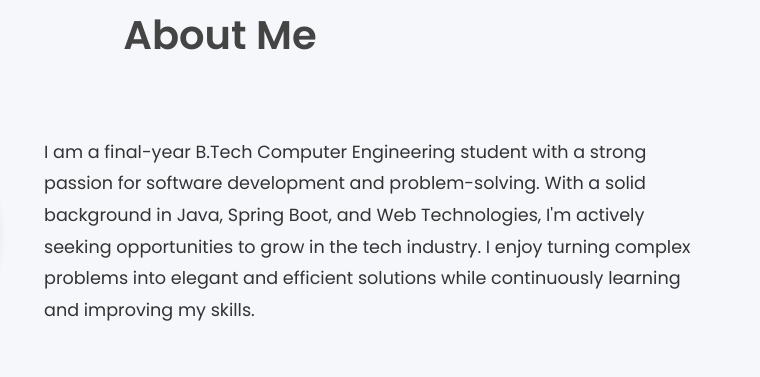
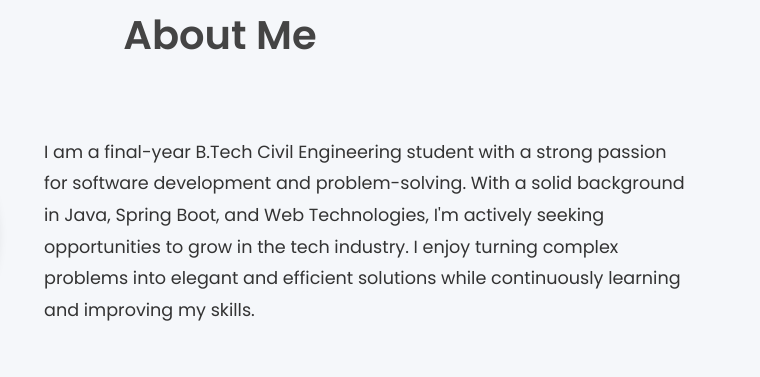
Before and after one commit to Vaishnavi-Phad/SonamKendrePortfolio, a plain HTML site: page index.html in a window 1280 px wide. Shown: the part 780-1157 px from the top of the page, 420-1180 px from the left. Drawn offline with Linux system fonts and the light colour scheme.

Commit message:
Update index.html

```diff
--- a/index.html
+++ b/index.html
@@ -209,7 +209,7 @@
     <div style="display: flex; flex-wrap: wrap; justify-content: center; align-items: center; gap: 3rem;">
       <img src="tool/WhatsApp Image 2025-05-10 at 12.33.47_4f030696.jpg" alt="Sonam Kendre" style="width: 250px; height: 250px; border-radius: 50%; box-shadow: 0 4px 12px rgba(0,0,0,0.15);"/>
       <p style="max-width: 650px; font-size: 1.1rem; line-height: 1.8;">
-        I am a final-year B.Tech Computer Engineering student with a strong passion for software development and problem-solving. With a solid background in Java, Spring Boot, and Web Technologies, I'm actively seeking opportunities to grow in the tech industry. I enjoy turning complex problems into elegant and efficient solutions while continuously learning and improving my skills.
+        I am a final-year B.Tech Civil Engineering student with a strong passion for software development and problem-solving. With a solid background in Java, Spring Boot, and Web Technologies, I'm actively seeking opportunities to grow in the tech industry. I enjoy turning complex problems into elegant and efficient solutions while continuously learning and improving my skills.
       </p>
     </div>
   </section>
```
